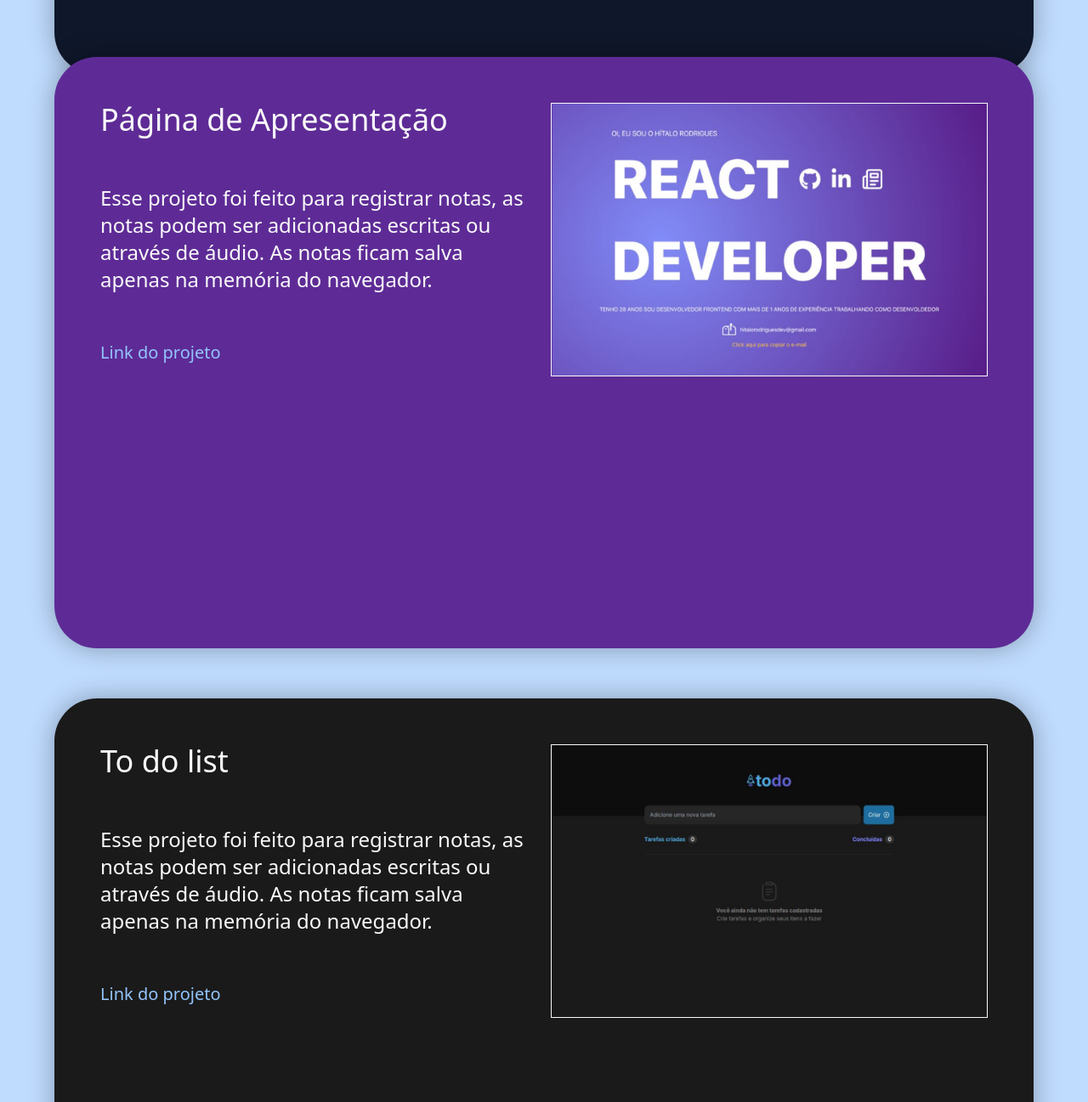
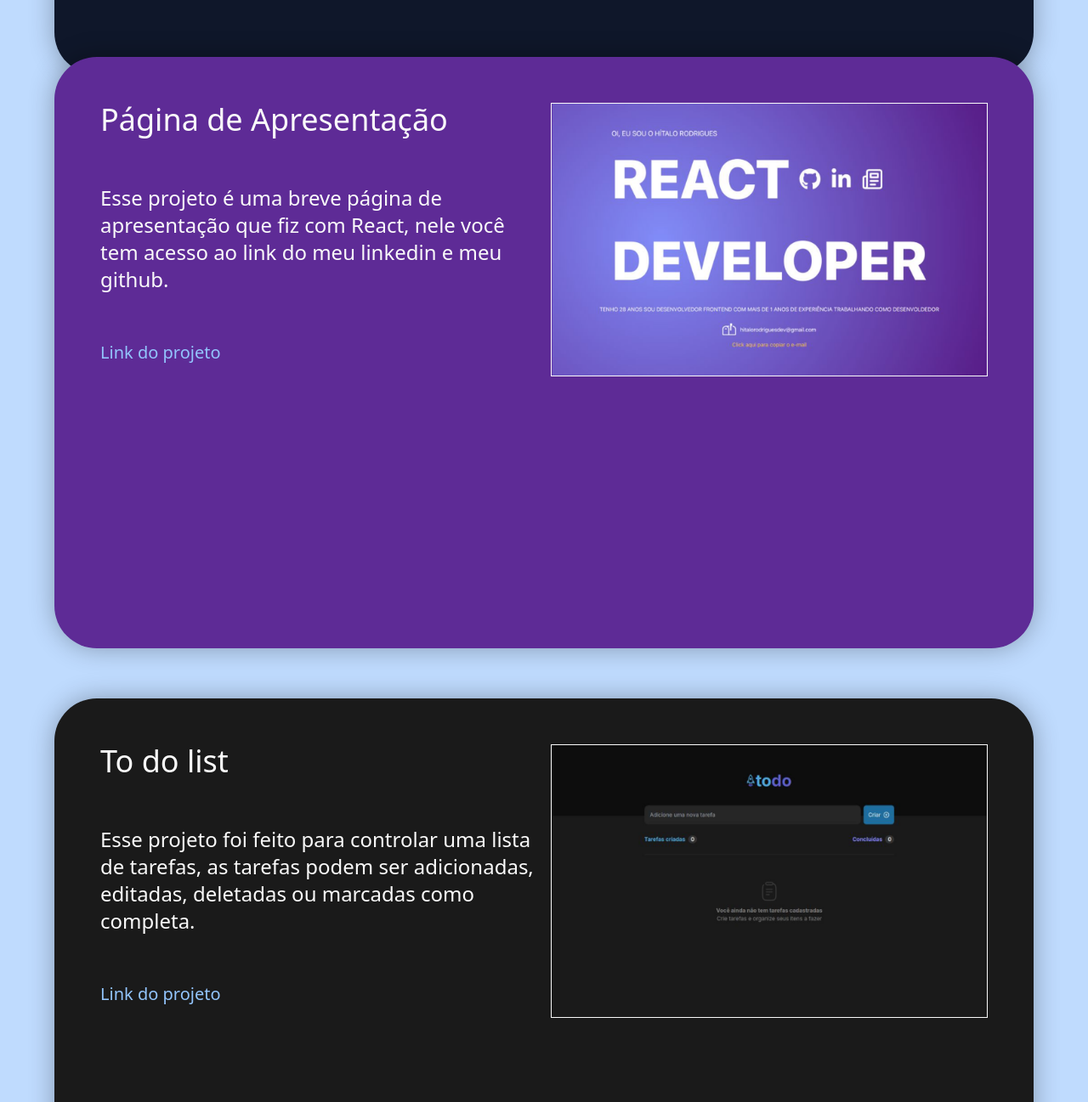
Before and after one commit to Hzimr/MiniProjetoTecWeb, a website: page projetos.html in a window 1280 px wide. Shown: the part 688-1985 px from the top of the page at 85% size. Drawn offline with Linux system fonts and the light colour scheme.

Commit message:
fix: add text in projects

```diff
--- a/projetos.html
+++ b/projetos.html
@@ -58,9 +58,9 @@
               <section class="flex flex-col gap-14 items-start justify-start">
                 <h2 class="text-4xl text-zinc-50">Página de Apresentação</h2>
                 <p class="text-2xl text-zinc-50">
-                  Esse projeto foi feito para registrar notas, as notas podem
-                  ser adicionadas escritas ou através de áudio. As notas ficam
-                  salva apenas na memória do navegador.
+                  Esse projeto é uma breve página de apresentação que fiz com
+                  React, nele você tem acesso ao link do meu linkedin e meu
+                  github.
                 </p>
                 <a
                   href="https://hzimr-github-io.vercel.app/"
@@ -86,9 +86,9 @@
               <section class="flex flex-col gap-14 items-start justify-start">
                 <h2 class="text-4xl text-zinc-50">To do list</h2>
                 <p class="text-2xl text-zinc-50">
-                  Esse projeto foi feito para registrar notas, as notas podem
-                  ser adicionadas escritas ou através de áudio. As notas ficam
-                  salva apenas na memória do navegador.
+                  Esse projeto foi feito para controlar uma lista de tarefas, as
+                  tarefas podem ser adicionadas, editadas, deletadas ou marcadas
+                  como completa.
                 </p>
                 <a
                   href="https://desafio01-praticando-os-conceitos-do-react-js-1nkp.vercel.app/"
```
